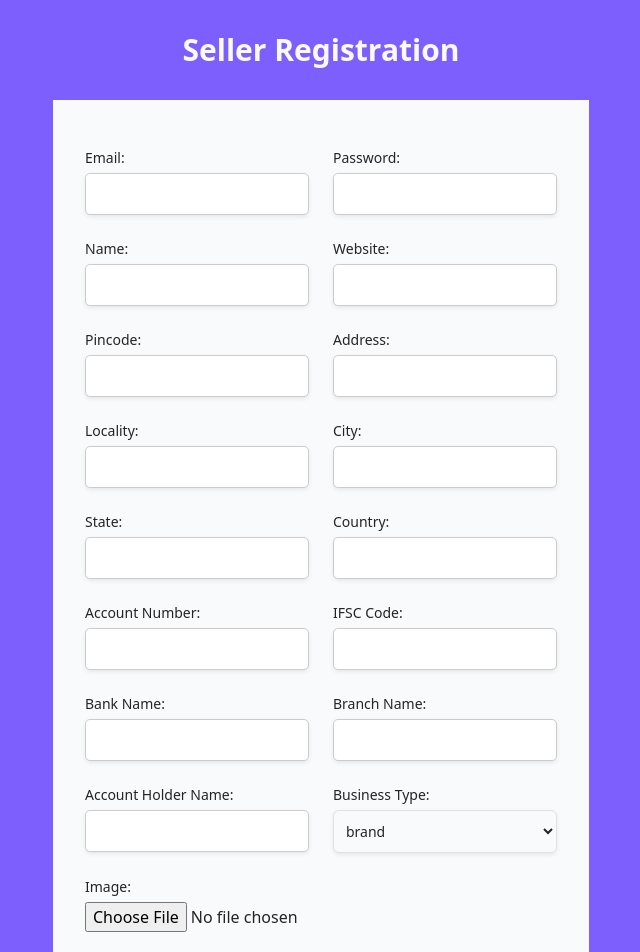
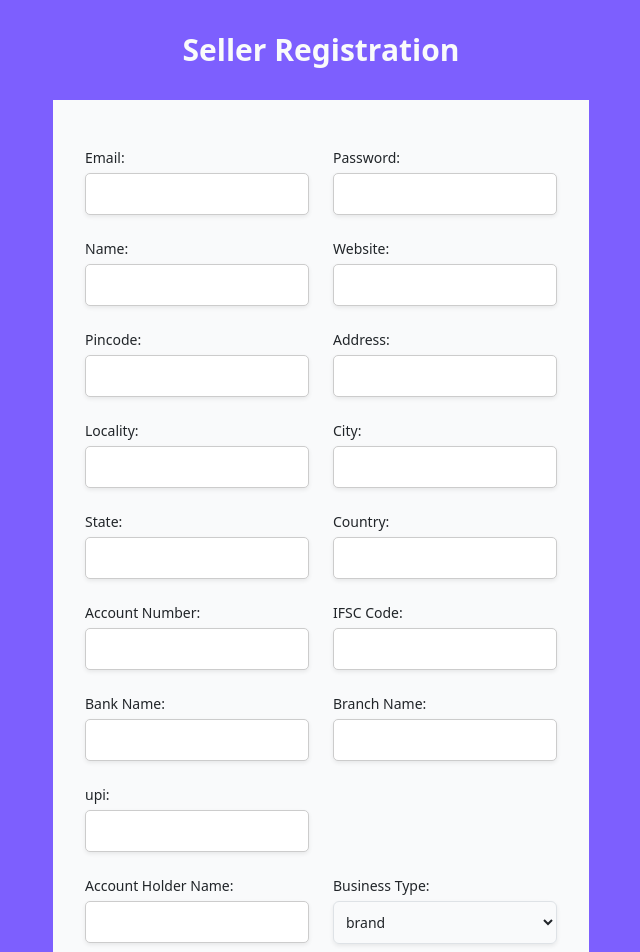
Before and after one commit to ragOP/zayy-seller, a React (Create React App) app: page /register in a window 1280 px wide. Shown: the top 952 px of the page, without its empty margins (319-959 px from the left). Built offline with nearby package versions, Linux system fonts and the light colour scheme.

Commit message:
Update RegisterPage.jsx

```diff
--- a/src/pages/RegisterPage.jsx
+++ b/src/pages/RegisterPage.jsx
@@ -22,6 +22,9 @@ const RegisterPage = () => {
     accountHolderName: "",
     business_type: "",
     logo: null,
+    upi:"",
+description:"",
+
   });
 
   const navigate = useNavigate();
@@ -345,6 +348,22 @@ const RegisterPage = () => {
                     className="mt-1 block w-full border-gray-300 rounded-md shadow-sm focus:ring-indigo-500 focus:border-indigo-500 sm:text-sm"
                   />
                 </div>
+                   <div>
+                  <label
+                    htmlFor="branchName"
+                    className="block text-sm font-medium text-gray-750"
+                  >
+                    upi:
+                  </label>
+                  <input
+                    id="upi"
+                    name="upi"
+                    type="text"
+                    value={formData.upi}
+                    onChange={handleChange}
+                    className="mt-1 block w-full border-gray-300 rounded-md shadow-sm focus:ring-indigo-500 focus:border-indigo-500 sm:text-sm"
+                  />
+                </div>
               </div>
               <div className="grid grid-cols-2 gap-4">
                 <div>
```
